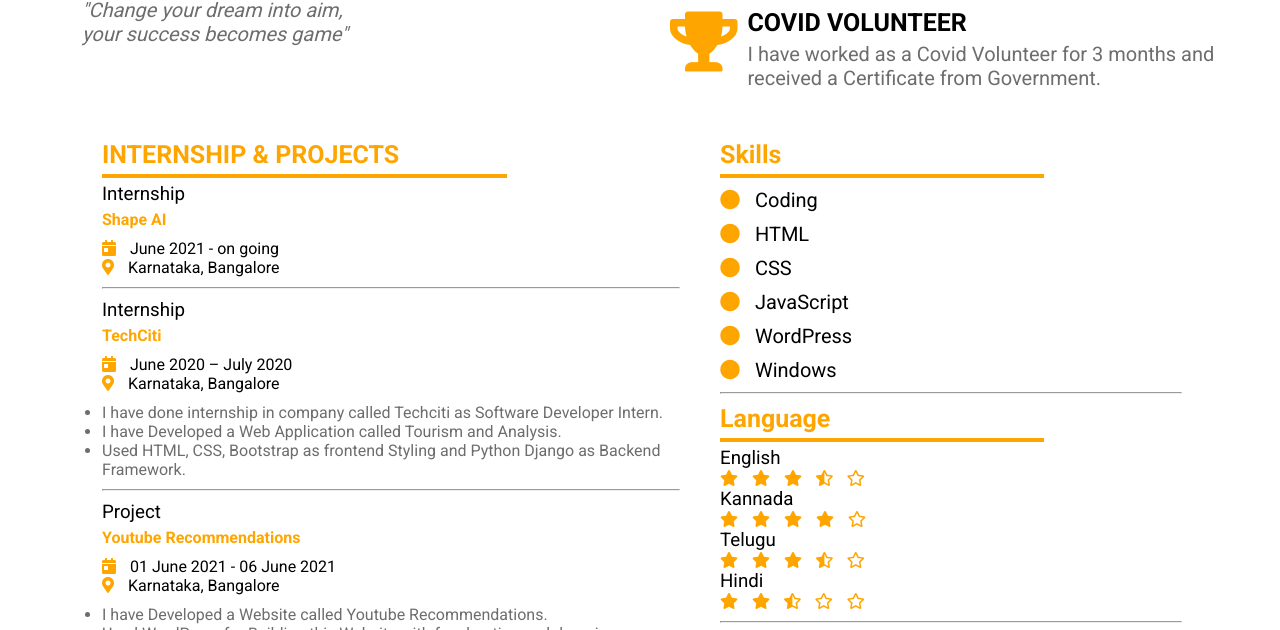
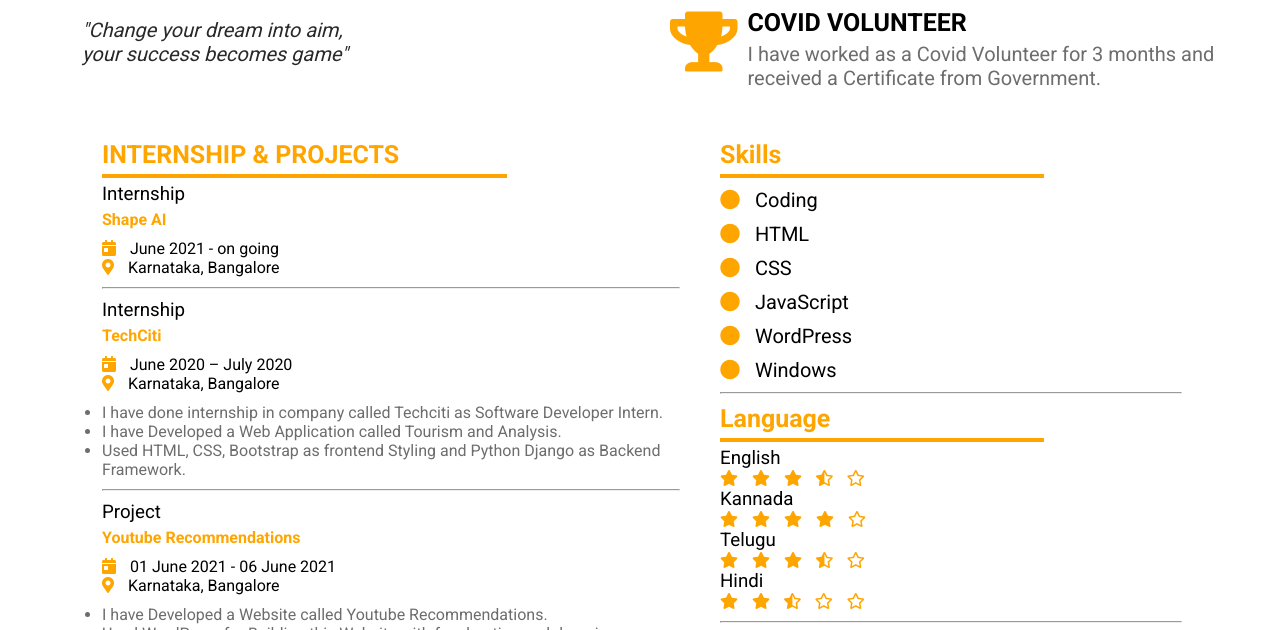
Before and after one commit to Shivkumar54/Responsive_Resume, a plain HTML site: page index.html in a window 1280 px wide. Shown: the part 470-1100 px from the top of the page. Drawn offline with Linux system fonts and the light colour scheme.

Commit message:
updated my resume

```diff
--- a/style.css
+++ b/style.css
@@ -81,7 +81,8 @@ body{
     font-weight: 500;
     font-style: italic;
     font-size: 20px;
-    color: rgb(109, 109, 109);
+    color: rgb(41, 41, 41);
+    padding: 20px 0;
 
 }
 .work_h4{
```
